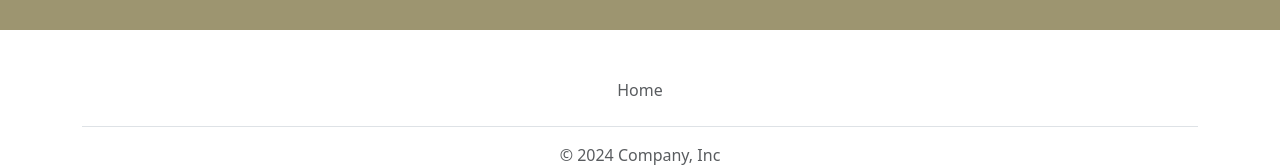
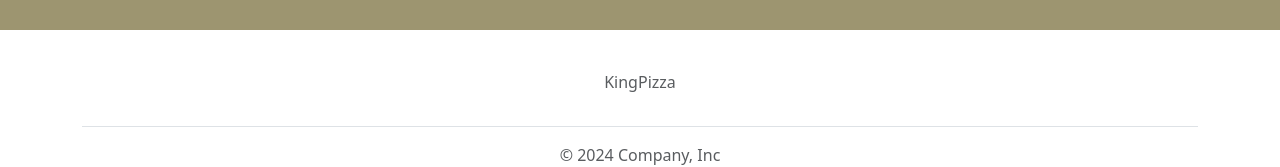
Before and after one commit to SasyB1/06-06, an Angular app: page / in a window 1280 px wide. Shown: the part 1356-1523 px from the top of the page. Built offline with nearby package versions, Linux system fonts and the light colour scheme.

Commit message:
Update footer component with new brand name and router link

```diff
--- a/src/app/components/footer/footer.component.html
+++ b/src/app/components/footer/footer.component.html
@@ -2,7 +2,7 @@
   <footer class="py-3 my-4">
     <ul class="nav justify-content-center border-bottom pb-3 mb-3">
       <li class="nav-item">
-        <a routerLink="/" class="nav-link px-2 text-body-secondary">Home</a>
+        <p routerLink="/" class="px-2 text-body-secondary">KingPizza</p>
       </li>
     </ul>
     <p class="text-center text-body-secondary">© 2024 Company, Inc</p>
```
